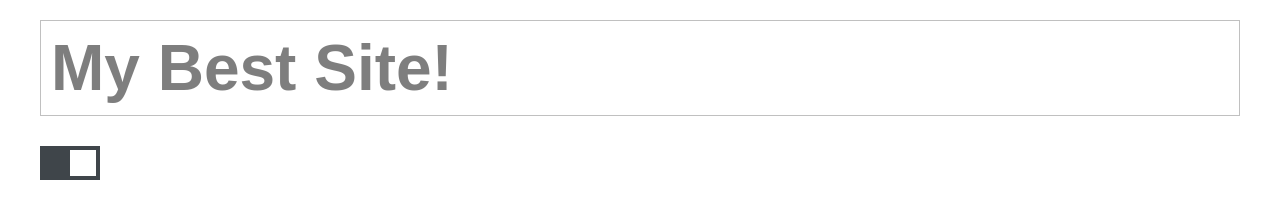
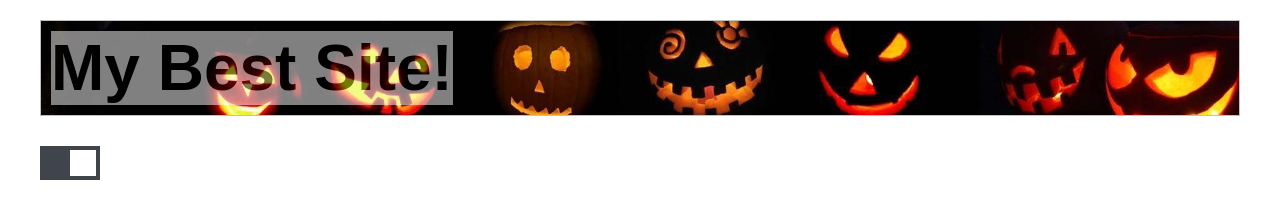
Before and after one commit to Katoma610/final, a plain HTML site: page index.html in a window 1280 px wide. Both pictures are taken after a click on the label 70 px from the left and 163 px from the top of the page. Drawn offline with Linux system fonts and the light colour scheme.

Commit message:
Update style.css

```diff
--- a/css/style.css
+++ b/css/style.css
@@ -34,7 +34,7 @@ body{
     display: inline-block;
 }
 .siteHeader-bg{
-    background-image: url("img/bg_1.jpg");
+    background-image: url("../img/bg_1.jpg");
     background-size: cover;
     background-position-x: 50%;
     background-position-y: -30%;
```
